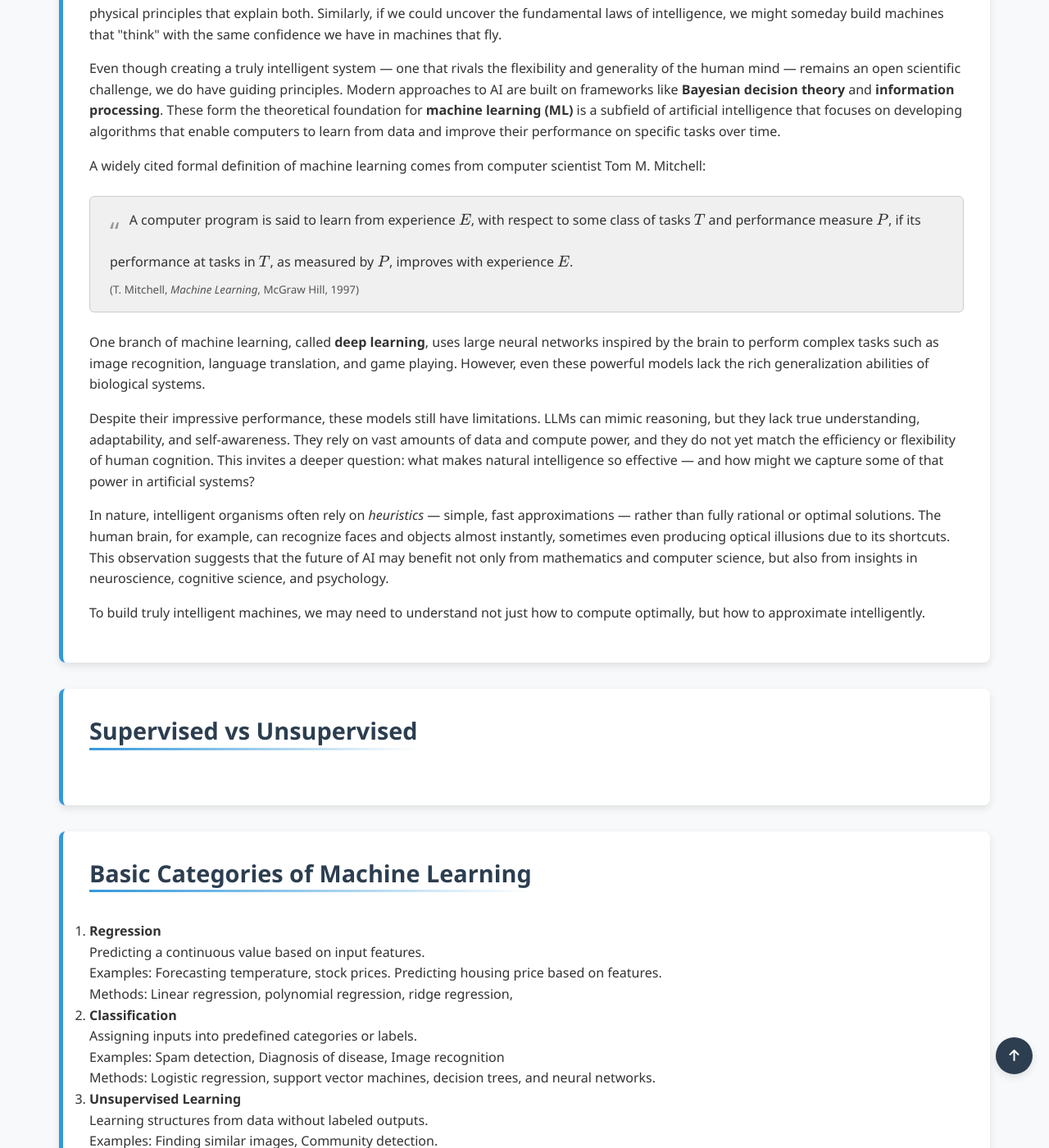
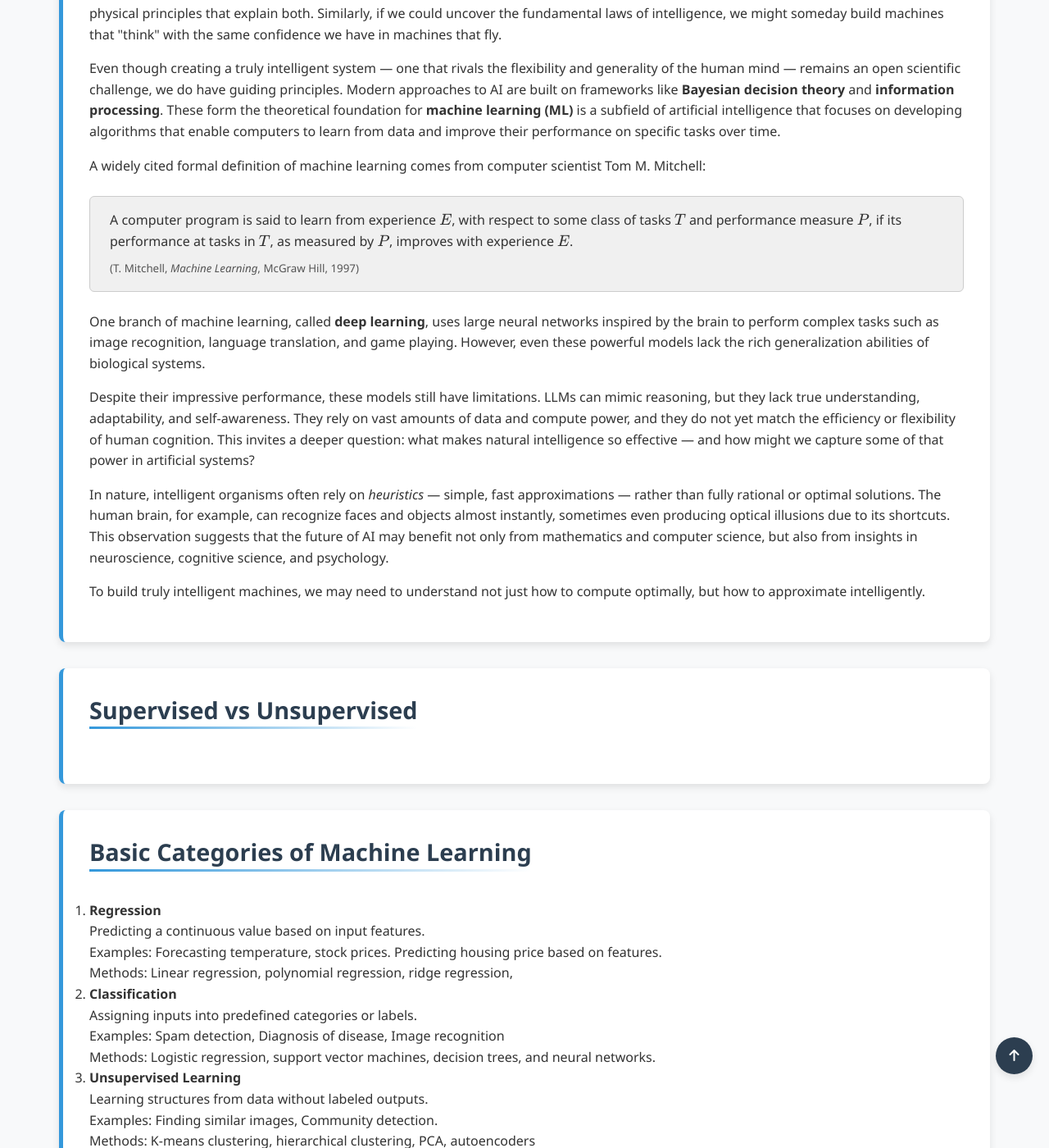
Before and after one commit to Yusukey01/yusukey01.github.io, a Jekyll site: the page built from Mathematics/Machine_learning/intro_ml.html, in a window 1280 px wide and 1400 px high, scrolled down 903 px. Shown: the whole window at 82% size. Built offline with Jekyll 4.4.1, drawn with Linux system fonts in a browser that asks for light colours.

Commit message:
making Section IV Machine learning

```diff
--- a/css/styles.css
+++ b/css/styles.css
@@ -95,14 +95,6 @@
     font-size: 1rem;
     color: #333;
     line-height: 1.6;
-  }
-
-  blockquote::before {
-    content: "“";
-    font-size: 2rem;
-    color: #999;
-    vertical-align: top;
-    margin-right: 0.25em;
   }
 
   blockquote small {
```
